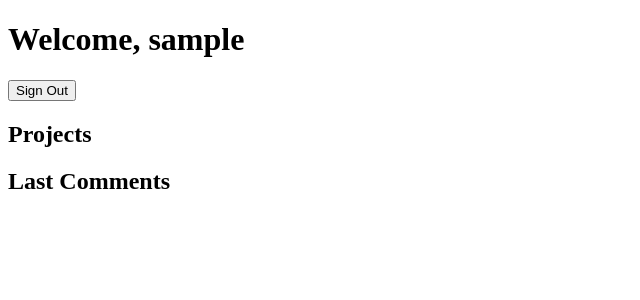
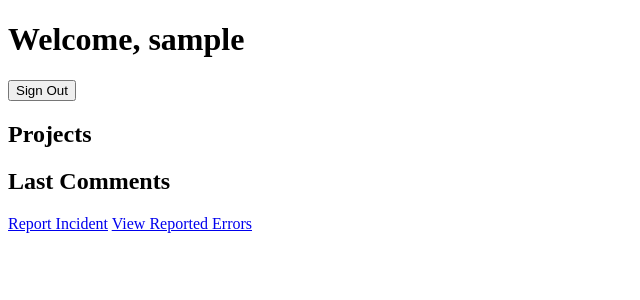
Before and after one commit to mradziukiewicz/KanTask, a Django app: page / in a window 1280 px wide. Shown: the top 300 px of the page, without its empty margins (0-640 px from the left). Run offline with Django 5.2, Linux system fonts and the light colour scheme; the visitor is signed in with stand-in values (Sample User, id 1); data that the repository does not hold is empty.

Commit message:
Dodanie modułu zgłaszania incydentów

```diff
--- a/KanTask/urls.py
+++ b/KanTask/urls.py
@@ -37,6 +37,8 @@ urlpatterns = [
     path('', home, name='home'),
     path('login/', auth_views.LoginView.as_view(template_name='login.html'), name='login'),
     path('logout/', auth_views.LogoutView.as_view(), name='logout'),
+    path('report-incident/', views.report_incident, name='report_incident'),
+    path('reported-errors/', views.reported_errors, name='reported_errors'),
 
 
 ]
--- a/authentication/models.py
+++ b/authentication/models.py
@@ -92,3 +92,14 @@ class Comment(models.Model):
 
     def __str__(self):
         return f'Comment by {self.author} on {self.created_at}'
+
+
+class Incident(models.Model):
+    title = models.CharField(max_length=200)
+    description = models.TextField()
+    created_at = models.DateTimeField(auto_now_add=True)
+    created_by = models.ForeignKey(User, on_delete=models.CASCADE)
+    project = models.ForeignKey(Project, on_delete=models.CASCADE)
+
+    def __str__(self):
+        return self.title
--- a/authentication/templates/home.html
+++ b/authentication/templates/home.html
@@ -22,8 +22,6 @@
         {% endfor %}
     </ul>
 
-
-
     <h2>Last Comments</h2>
     <ul>
         {% for comment in comments %}
@@ -34,5 +32,13 @@
             </li>
         {% endfor %}
     </ul>
+
+    {% if user.is_superuser or user.is_customer %}
+        <a href="{% url 'report_incident' %}">Report Incident</a>
+    {% endif %}
+
+    {% if user.is_superuser or user.is_manager %}
+        <a href="{% url 'reported_errors' %}">View Reported Errors</a>
+    {% endif %}
 </body>
 </html>
--- a/authentication/views.py
+++ b/authentication/views.py
@@ -1,8 +1,8 @@
 from django.shortcuts import render, redirect, get_object_or_404
 from django.contrib.auth import authenticate, login as auth_login
 from django.http import JsonResponse
-from .models import Project, Task,Comment
-from .forms import CommentForm, TaskForm
+from .models import Project, Task,Comment,Incident
+from .forms import CommentForm, TaskForm, IncidentReportForm
 from django.utils import timezone
 from django.contrib.auth.decorators import user_passes_test
 from django.contrib import messages
@@ -273,3 +273,22 @@ def home(request):
         'comments': comments,
     }
     return render(request, 'home.html', context)
+
+@user_passes_test(lambda u: u.is_superuser or u.is_customer)
+def report_incident(request):
+    if request.method == 'POST':
+        form = IncidentReportForm(request.POST)
+        if form.is_valid():
+            incident = form.save(commit=False)
+            incident.created_by = request.user
+            incident.save()
+            return redirect('home')
+    else:
+        form = IncidentReportForm()
+
+    return render(request, 'report_incident.html', {'form': form})
+
+@user_passes_test(lambda u: u.is_superuser or u.is_manager())
+def reported_errors(request):
+    incidents = Incident.objects.all()
+    return render(request, 'reported_errors.html', {'incidents': incidents})
```
Also changed, not shown: authentication/forms.py (+6 -1 lines), authentication/templates/report_incident.html (added, +17 -0 lines), authentication/templates/reported_errors.html (added, +20 -0 lines), authentication/migrations/0009_incident.py (added).
